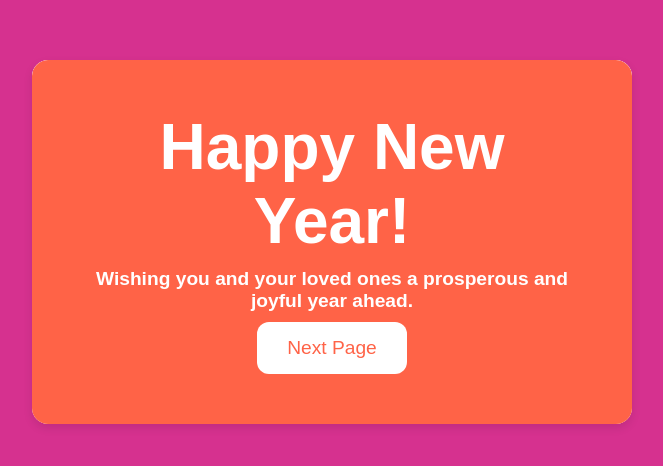
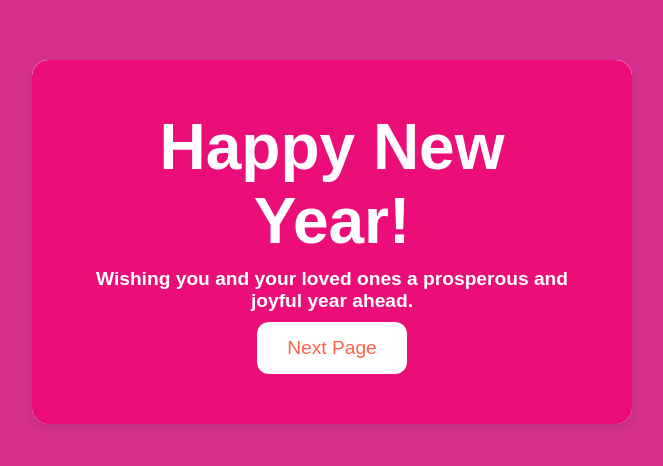
Before and after one commit to js899/New-Year, a plain HTML site: page index.html in a window 1280 px wide. Shown: the part 158-624 px from the top of the page, without its empty margins (308-971 px from the left). Drawn offline with Linux system fonts and the light colour scheme.

Commit message:
Update index.html

```diff
--- a/index.html
+++ b/index.html
@@ -33,7 +33,7 @@
         }
 
         .card .front {
-            background-color: #ff6347;
+            background-color: #eb0e79;
             padding: 50px;
             color: white;
             font-size: 2rem;
```
